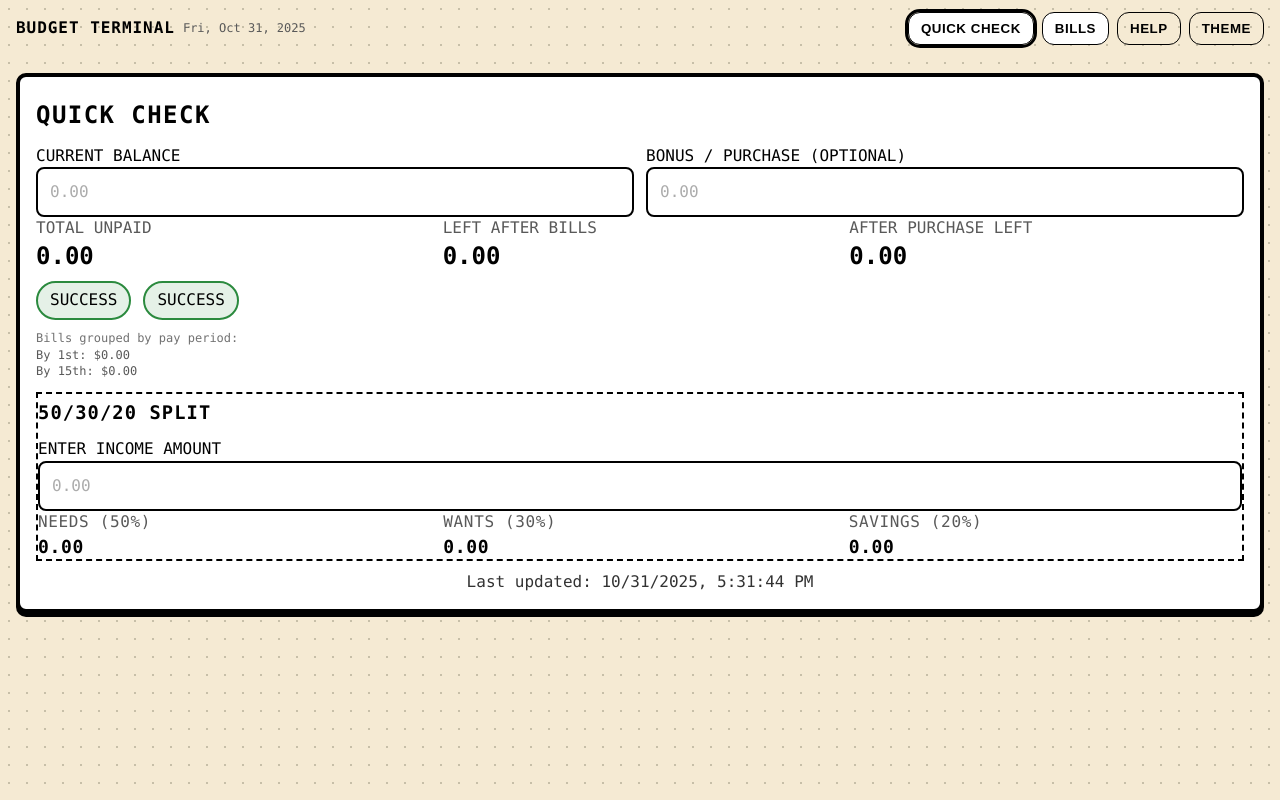
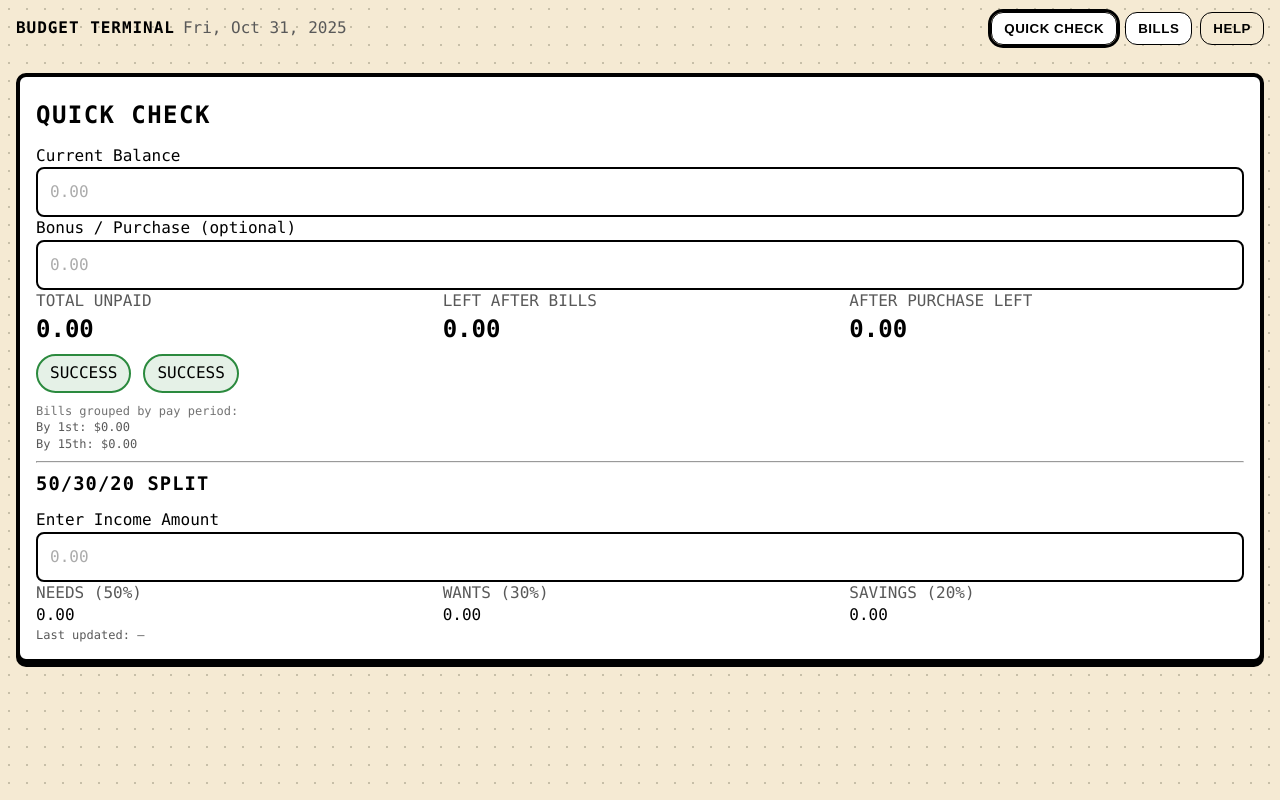
Before and after one commit to COHERN/rough-draft, a plain HTML site: page index.html in a window 1280 px wide. Drawn offline with Linux system fonts and the light colour scheme.

Commit message:
Update index.html

```diff
--- a/index.html
+++ b/index.html
@@ -1,39 +1,36 @@
 <!doctype html>
-<html lang="en" data-theme="light">
+<html lang="en">
 <head>
-  <meta charset="utf-8" />
-  <meta name="viewport" content="width=device-width, initial-scale=1" />
+  <meta charset="utf-8"/>
+  <meta name="viewport" content="width=device-width, initial-scale=1"/>
   <title>Budget Terminal</title>
-  <link rel="manifest" href="manifest.json">
-  <meta name="theme-color" content="#F5EAD3"/>
-  <link rel="icon" href="icons/icon-192.png">
-  <link href="style.css" rel="stylesheet">
+  <link rel="icon" href="icon-192.png">
+  <link rel="stylesheet" href="style.css">
 </head>
 <body>
   <div id="app">
+    <!-- Top bar -->
     <nav class="tabs">
       <div class="brand">BUDGET TERMINAL</div>
-      <span id="todayDate" class="today muted small"></span>
+      <span id="todayDate" class="today muted"></span>
       <div class="spacer"></div>
       <button class="tab active" data-tab="quick">QUICK CHECK</button>
       <button class="tab" data-tab="bills">BILLS</button>
       <button id="helpBtn" class="tab ghost">HELP</button>
-      <button id="themeBtn" class="tab ghost" aria-pressed="false" title="Toggle theme">THEME</button>
     </nav>
 
     <!-- QUICK CHECK -->
     <section id="tab-quick" class="tabpane active">
-      <div class="card">
+      <div class="card outline">
         <h2>QUICK CHECK</h2>
 
-        <div class="grid2">
-          <label>CURRENT BALANCE
-            <div class="inputWrap"><input id="balance" inputmode="decimal" placeholder="0.00"></div>
+        <label class="block">Current Balance
+          <input id="balance" inputmode="decimal" placeholder="0.00">
         </label>
-          <label>BONUS / PURCHASE (OPTIONAL)
-            <div class="inputWrap"><input id="purchase" inputmode="decimal" placeholder="0.00"></div>
+
+        <label class="block">Bonus / Purchase (optional)
+          <input id="purchase" inputmode="decimal" placeholder="0.00">
         </label>
-        </div>
 
         <div class="grid3 results">
           <div>
@@ -55,73 +52,85 @@
           <span id="buyBadge" class="pill warning">WARNING</span>
         </div>
 
-        <!-- Cadence summary (auto-filled) -->
-        <div class="muted small cadence" id="cadenceLine"></div>
-        <div class="muted small" id="cadenceEarly"></div>
-        <div class="muted small" id="cadenceLate"></div>
+        <!-- Cadence summary -->
+        <div class="muted small cadence" id="cadenceLine">Bills grouped by pay period:</div>
+        <div class="muted small" id="cadenceEarly">By 1st: $0.00</div>
+        <div class="muted small" id="cadenceLate">By 15th: $0.00</div>
 
-        <!-- 50/30/20 split -->
-        <div class="split card-lite">
+        <hr class="sep">
+
+        <!-- 50/30/20 SPLIT -->
         <h3>50/30/20 SPLIT</h3>
-          <label>ENTER INCOME AMOUNT
-            <div class="inputWrap"><input id="splitIncome" inputmode="decimal" placeholder="0.00"></div>
+        <label class="block">Enter Income Amount
+          <input id="splitIncome" inputmode="decimal" placeholder="0.00">
         </label>
-          <div class="grid3 results smallcaps">
-            <div><div class="muted">NEEDS (50%)</div><div id="splitNeeds" class="kpi small">0.00</div></div>
-            <div><div class="muted">WANTS (30%)</div><div id="splitWants" class="kpi small">0.00</div></div>
-            <div><div class="muted">SAVINGS (20%)</div><div id="splitSave" class="kpi small">0.00</div></div>
+        <div class="grid3">
+          <div>
+            <div class="muted">NEEDS (50%)</div>
+            <div id="splitNeeds" class="kpi">0.00</div>
+          </div>
+          <div>
+            <div class="muted">WANTS (30%)</div>
+            <div id="splitWants" class="kpi">0.00</div>
+          </div>
+          <div>
+            <div class="muted">SAVINGS (20%)</div>
+            <div id="splitSavings" class="kpi">0.00</div>
           </div>
         </div>
 
-        <div class="footer-note">
-          <span id="lastUpdated">Last updated: —</span>
-        </div>
+        <div class="muted small lastline">Last updated: <span id="lastUpdated">—</span></div>
       </div>
     </section>
 
     <!-- BILLS -->
     <section id="tab-bills" class="tabpane">
-      <div class="card">
+      <div class="card outline">
         <h2>BILLS</h2>
         <div class="row gap">
           <button id="addBillBtn" class="btn">+ ADD BILL</button>
           <button id="clearPaidBtn" class="btn ghost">CLEAR PAID</button>
-          <button id="resetAllBtn" class="btn danger ghost">RESET ALL DATA</button>
+          <button id="resetBtn" class="btn danger ghost">RESET ALL DATA</button>
         </div>
 
+        <div class="tableWrap">
           <table id="billTable">
             <thead>
               <tr>
-              <th>BILL</th><th>DATE</th><th>AMOUNT</th><th>PAID</th><th></th>
+                <th>BILL</th>
+                <th>DATE</th>
+                <th>AMOUNT</th>
+                <th>PAID</th>
+                <th></th>
               </tr>
             </thead>
             <tbody></tbody>
           </table>
         </div>
+      </div>
     </section>
   </div>
 
-  <!-- Help Modal -->
-  <div id="helpModal" class="modal" aria-hidden="true" role="dialog" aria-labelledby="helpTitle">
-    <div class="modal__card">
-      <button id="helpClose" class="modal__close" aria-label="Close">×</button>
-      <h3 id="helpTitle">HELP</h3>
-      <p><strong>Quick Check</strong>: Enter your current bank balance and an optional purchase amount. The app totals unpaid bills and shows how much remains, so you can sanity-check impulse buys.</p>
-      <p><strong>Bills</strong>: Add each bill, pick a due <em>date</em>, enter the amount, and check “PAID” when done. Totals and cadence (by 1st vs by 15th) update automatically.</p>
-      <p><strong>50/30/20</strong>: Enter income to see the classic split allocation.</p>
-      <p><strong>Data</strong>: Everything saves locally in your browser. Use “RESET ALL DATA” if you need a clean slate.</p>
-      <p><strong>Theme</strong>: Use THEME to toggle light/dark. Graph-paper shows only in light mode.</p>
+  <!-- Help overlay -->
+  <div id="helpOverlay" class="overlay" hidden>
+    <div class="dialog">
+      <button id="helpClose" class="close">×</button>
+      <h2>HELP</h2>
+      <p><b>Quick Check:</b> Enter your current balance and an optional purchase. The app totals unpaid bills and shows how much remains.</p>
+      <p><b>Bills:</b> Add a bill, pick a <i>date</i>, enter the amount, check PAID when done. The cadence lines (by 1st vs by 15th) update automatically.</p>
+      <p><b>50/30/20:</b> Enter income to see the classic 50% / 30% / 20% split.</p>
+      <p><b>Data:</b> Everything is saved locally in your browser. Use <i>RESET ALL DATA</i> to clear.</p>
     </div>
   </div>
 
-  <!-- Bill row template -->
+  <!-- Row template -->
   <template id="billRowTpl">
     <tr>
       <td><input class="b-name" placeholder="Name"></td>
       <td><input class="b-date" type="date"></td>
-      <td><div class="inputWrap small"><input class="b-amt" inputmode="decimal" placeholder="0.00"></div></td>
-      <td class="center"><input type="checkbox" class="b-paid" aria-label="Paid"></td>
-      <td><button class="rowDel btn ghost danger">DELETE</button></td>
+      <td><input class="b-amt" inputmode="decimal" placeholder="0.00"></td>
+      <td class="center"><input type="checkbox" class="b-paid"></td>
+      <td class="right"><button class="rowDel btn ghost danger">DELETE</button></td>
     </tr>
   </template>
 
```
Lines whose indentation alone changed are shown as unchanged.
